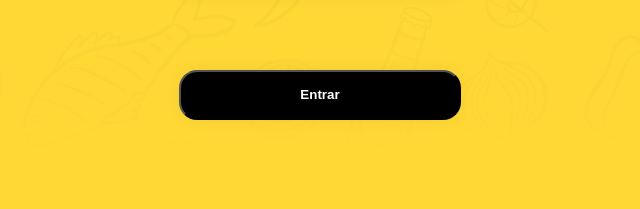
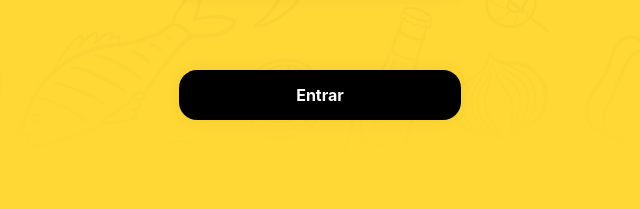
Before and after one commit to almeidajonathan42/projeto-churras, a React app: page / in a window 1280 px wide. Shown: the part 510-719 px from the top of the page, 320-960 px from the left. Built offline with nearby package versions, Linux system fonts and the light colour scheme.

Commit message:
Add CSS reset for buttons

```diff
--- a/src/index.css
+++ b/src/index.css
@@ -11,7 +11,12 @@ h1 {
   font-size: 32px;
 }
 
-code {
-  font-family: source-code-pro, Menlo, Monaco, Consolas, 'Courier New',
-    monospace;
+button, input[type="submit"], input[type="reset"] {
+	background: none;
+	color: inherit;
+	border: none;
+	padding: 0;
+	font: inherit;
+	cursor: pointer;
+	outline: inherit;
 }
```
